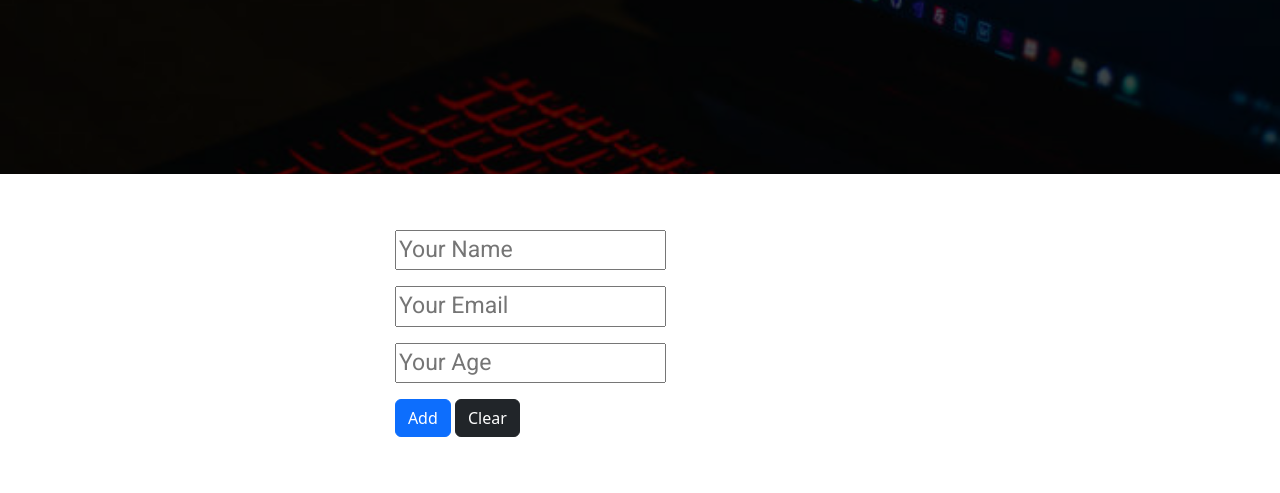
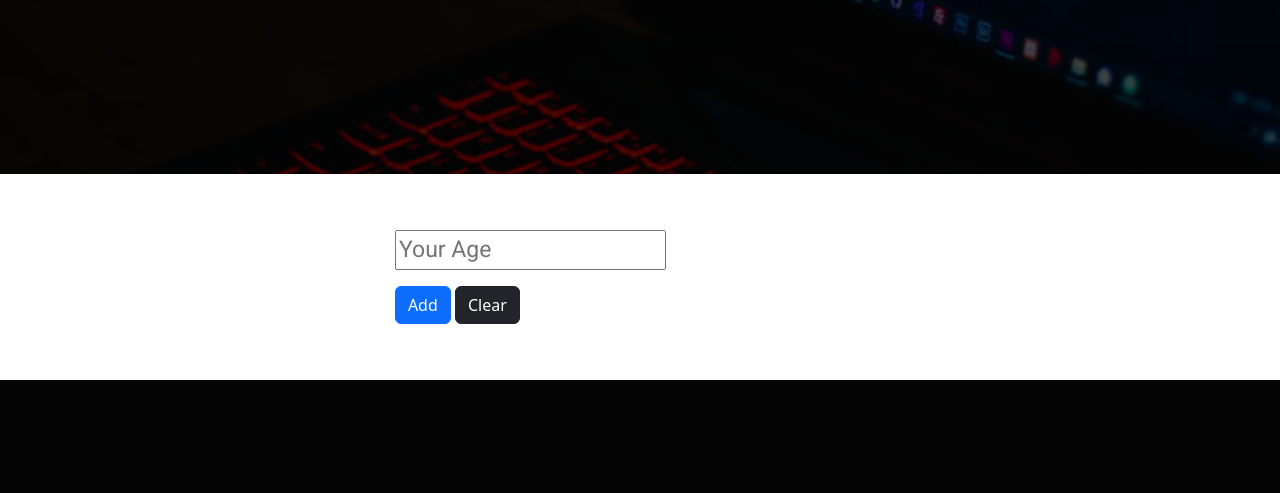
Before and after one commit to Crabbier/PHPWeek5, a PHP site: page / in a window 1280 px wide. Shown: the part 732-1225 px from the top of the page. After the commit the page ends 1112 px from the top, so only its background shows below. Run offline with PHP 8.4, Linux system fonts and the light colour scheme.

Commit message:
updated index file

```diff
--- a/index.php
+++ b/index.php
@@ -42,8 +42,8 @@
        <!-- the add.php will execute our CREATE function -->
 		     <form method="post" action="add.php" class="form-horizontal col-md-6 col-md-offset-3">
            <!-- I am using the wrong input types so that we can test our php validation with no road blocks -->
-           <p><input type="text" name="name" placeholder="Your Name"></p>
-           <p><input type="text" name="email" placeholder="Your Email"></p>
+           <!-- <p><input type="text" name="name" placeholder="Your Name"></p>
+           <p><input type="text" name="email" placeholder="Your Email"></p> -->
            <p><input type="text" name="age" placeholder="Your Age"></p>
            <input class="btn btn-primary order" type="submit" name="Submit" value="Add">
            <input class="btn btn-dark reset" type="reset" value="Clear">
```
